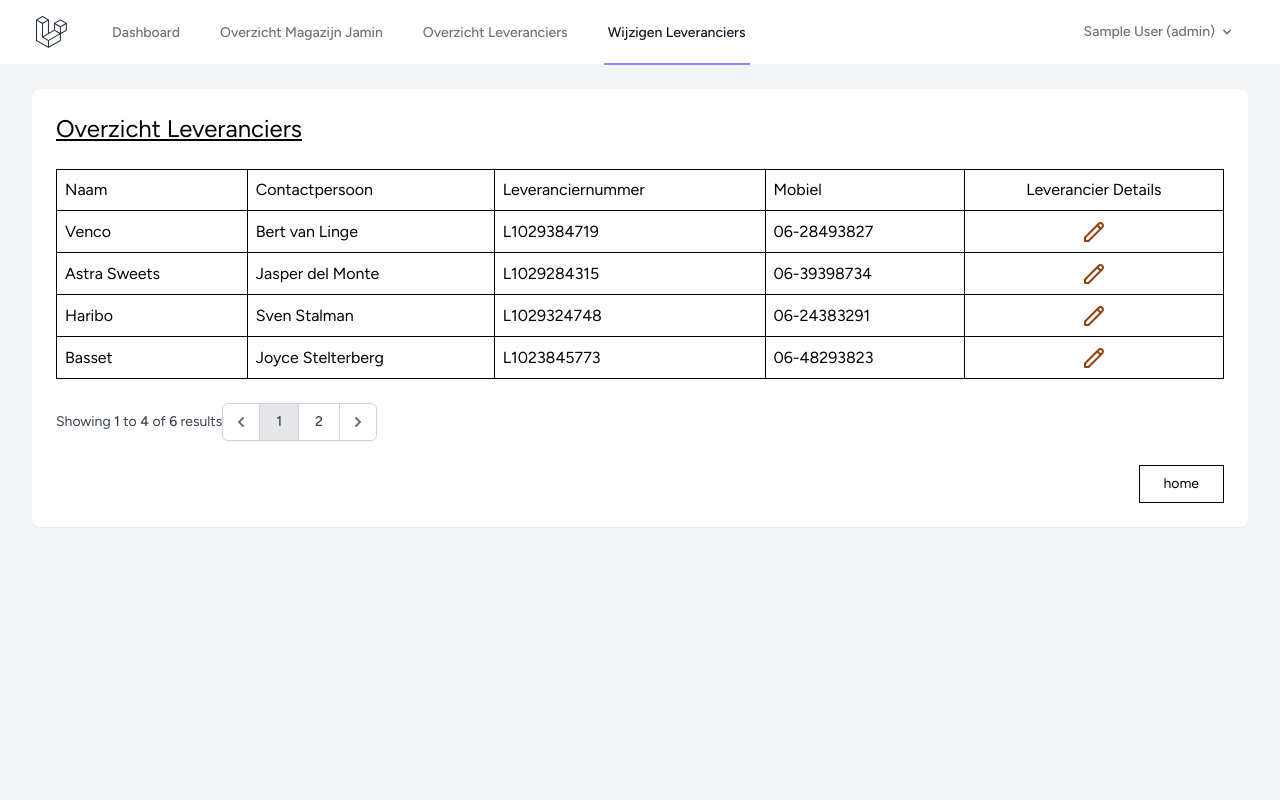
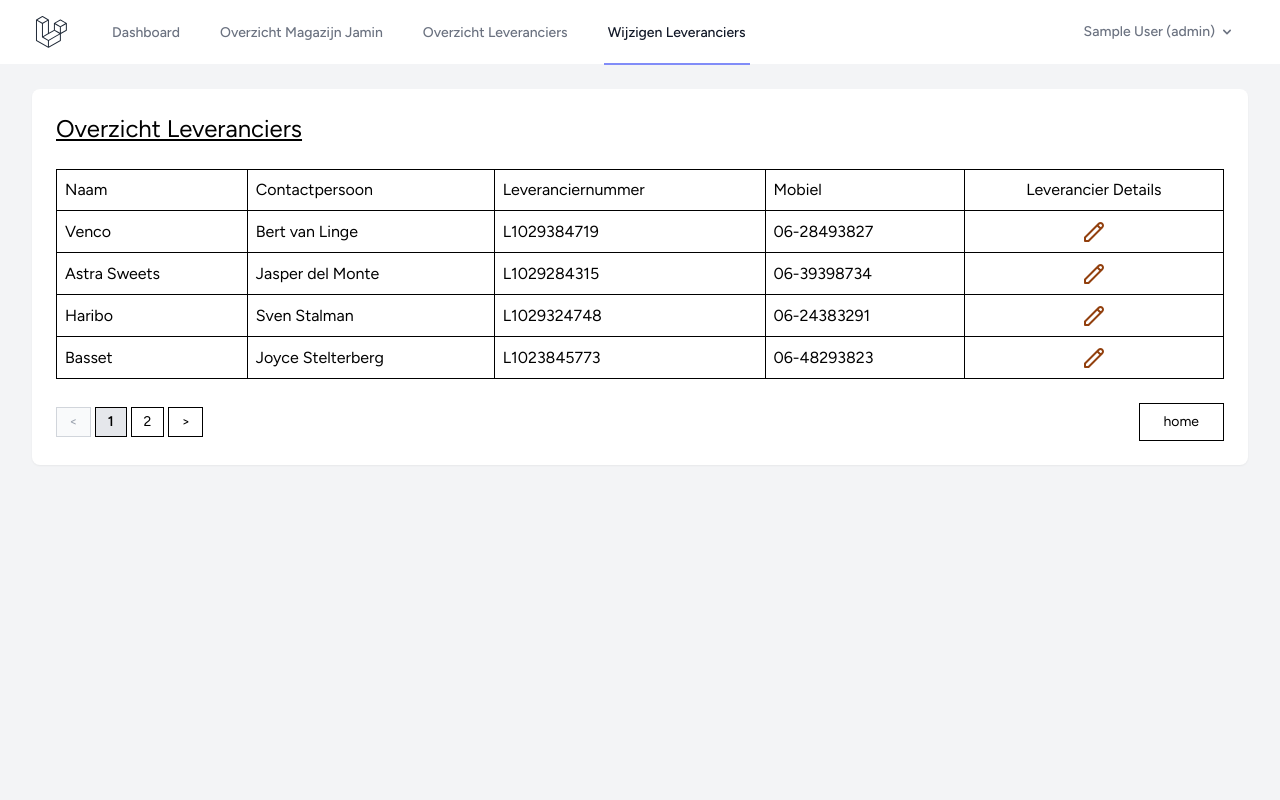
Before and after one commit to Hussein-kadhim/leerjaar-2-p1-laravel, a Laravel app: page /leverancier/wijzigen in a window 1280 px wide. Run offline with Laravel 12, Linux system fonts and the light colour scheme; the visitor is signed in with stand-in values (Sample User, id 1); data comes from the database, SQL or seed files in the repository; style sheets or scripts are compiled from the project's sources.

Commit message:
overzicht leveranciers layout identiek gemaakt aan wireframe 02 met home knop direct onder tabel

```diff
--- a/resources/views/leverancier/overzicht_wijzigen.blade.php
+++ b/resources/views/leverancier/overzicht_wijzigen.blade.php
@@ -45,16 +45,44 @@
                     </tbody>
                 </table>
 
-                {{-- Server-side Pagination (max 4 per pagina) --}}
-                <div class="mt-4 mb-6">
-                    {{ $leveranciers->links() }}
-                </div>
+                {{-- Onderbalk met paginering links en Home knop rechts direct onder de tabel volgens Wireframe-02 --}}
+                <div class="mt-4 flex flex-row justify-between items-center">
+                    {{-- Nette paginering in wireframe-stijl zonder Tailwind tekstblokken --}}
+                    <div>
+                        @if ($leveranciers->hasPages())
+                            <div class="flex items-center space-x-1 text-sm">
+                                {{-- Vorige pagina knop --}}
+                                @if ($leveranciers->onFirstPage())
+                                    <span class="px-3 py-1 border border-gray-300 text-gray-400 bg-gray-50 cursor-not-allowed">&lt;</span>
+                                @else
+                                    <a href="{{ $leveranciers->previousPageUrl() }}" class="px-3 py-1 border border-black bg-white hover:bg-gray-100 text-black">&lt;</a>
+                                @endif
 
-                {{-- Home knop rechtsonder --}}
-                <div class="mt-6 flex justify-end">
-                    <a href="{{ route('dashboard') }}" class="px-6 py-2 border border-black bg-white hover:bg-gray-100 text-black font-normal text-sm">
-                        home
-                    </a>
+                                {{-- Paginanummers --}}
+                                @foreach ($leveranciers->getUrlRange(1, $leveranciers->lastPage()) as $page => $url)
+                                    @if ($page == $leveranciers->currentPage())
+                                        <span class="px-3 py-1 border border-black bg-gray-200 text-black font-semibold">{{ $page }}</span>
+                                    @else
+                                        <a href="{{ $url }}" class="px-3 py-1 border border-black bg-white hover:bg-gray-100 text-black">{{ $page }}</a>
+                                    @endif
+                                @endforeach
+
+                                {{-- Volgende pagina knop --}}
+                                @if ($leveranciers->hasMorePages())
+                                    <a href="{{ $leveranciers->nextPageUrl() }}" class="px-3 py-1 border border-black bg-white hover:bg-gray-100 text-black">&gt;</a>
+                                @else
+                                    <span class="px-3 py-1 border border-gray-300 text-gray-400 bg-gray-50 cursor-not-allowed">&gt;</span>
+                                @endif
+                            </div>
+                        @endif
+                    </div>
+
+                    {{-- Home knop rechtsonder direct zichtbaar exact volgens Wireframe-02 --}}
+                    <div>
+                        <a href="{{ route('dashboard') }}" class="px-6 py-2 border border-black bg-white hover:bg-gray-100 text-black font-normal text-sm inline-block">
+                            home
+                        </a>
+                    </div>
                 </div>
 
             </div>
```
